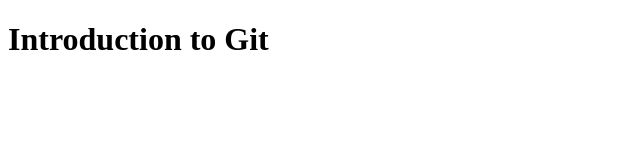
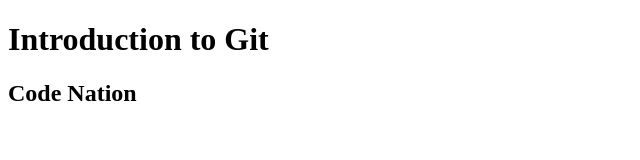
Before and after one commit to TelmoCN/git-class2, a plain HTML site: page index.html in a window 1280 px wide. Shown: the whole page, without its empty margins (0-640 px from the left). Drawn offline with Linux system fonts and the light colour scheme.

Commit message:
Adding navbar

```diff
--- a/index.html
+++ b/index.html
@@ -7,5 +7,9 @@
 </head>
 <body>
     <h1>Introduction to Git</h1>
+
+    <nav>
+       <h1>Code Nation</h1>
+    </nav>
 </body>
 </html>
```
